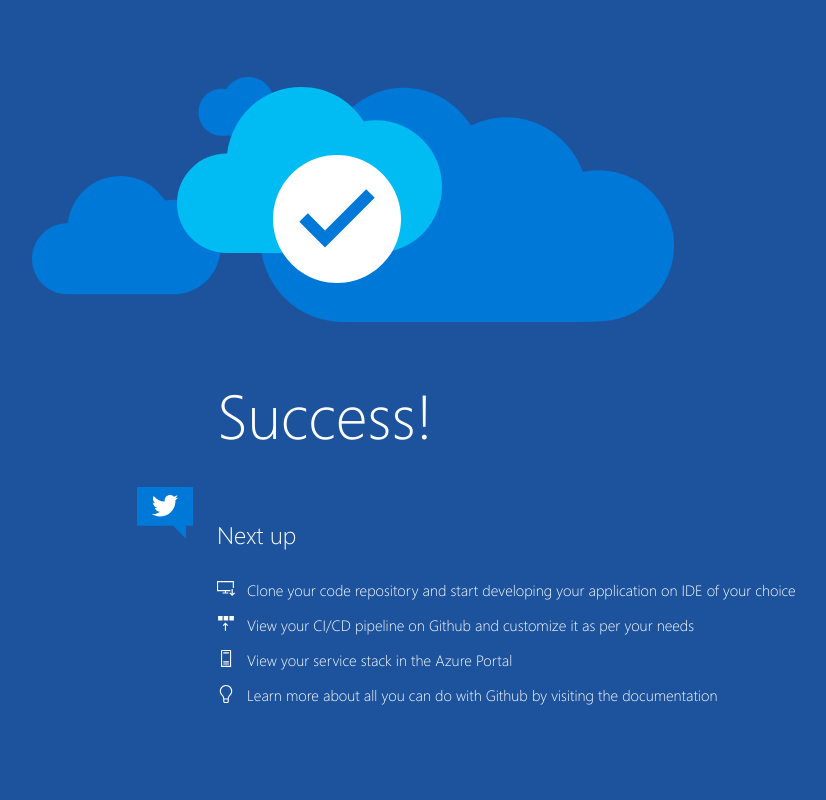
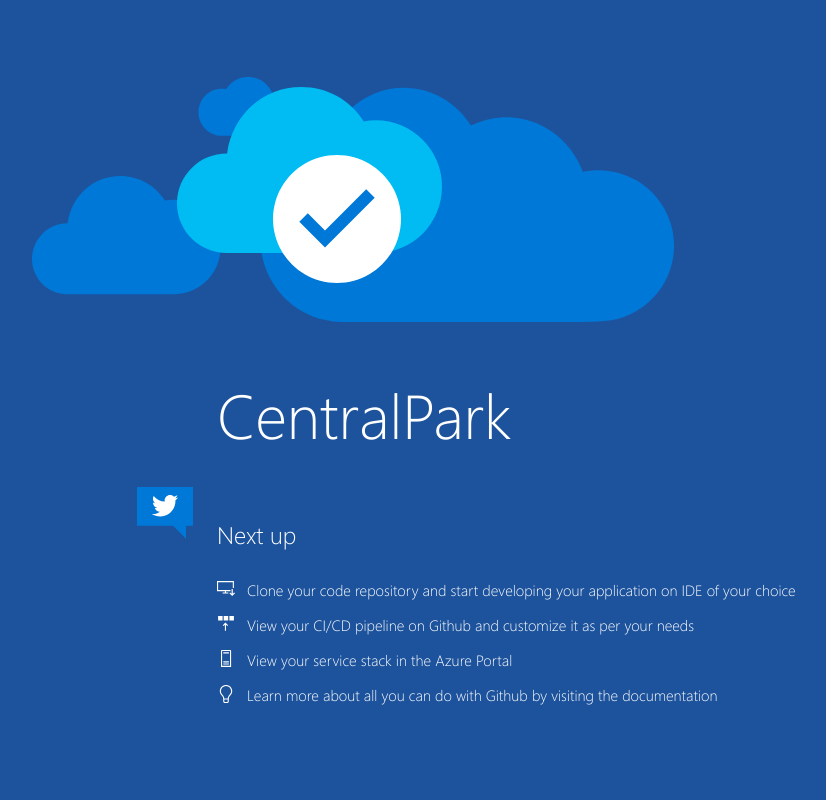
Before and after one commit to Git-it-right/CENTRALPARK, a PHP site: page / in a window 1280 px wide. Shown: the whole page, without its empty margins (8-834 px from the left). Run offline with PHP 8.4, Linux system fonts and the light colour scheme.

Commit message:
Update index.php

```diff
--- a/Application/index.php
+++ b/Application/index.php
@@ -20,7 +20,7 @@ echo '
             </a>
         </div>
             <div class="content-body">
-                <div class="success-text">Success!</div>
+                <div class="success-text">CentralPark</div>
                 <div class="description line-1">
 				<?php
 				echo "Your Github Repository with Github Actions has been successfully setup";
```
